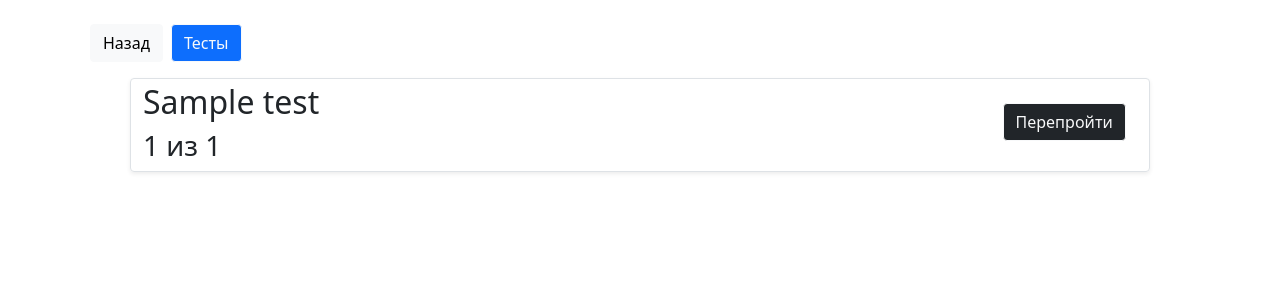
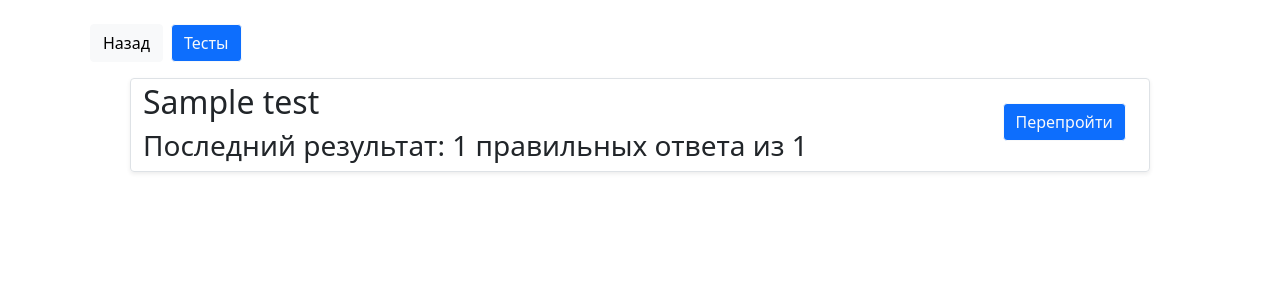
Before and after one commit to esl-portal/ESL-portal, a Django app: page /profile/completed/ in a window 1280 px wide. Shown: the part 73-373 px from the top of the page. Run offline with Django 3.2, Linux system fonts and the light colour scheme; a user stored in the database is signed in; tables that the repository leaves empty hold one stand-in row (values such as "Sample post"); some libraries are stand-ins or nearby versions; some web fonts are replaced.

Commit message:
Added more text to completed tests page & changed restart button color

```diff
--- a/esl_portal/esl_app/templates/esl_app/completed.html
+++ b/esl_portal/esl_app/templates/esl_app/completed.html
@@ -48,11 +48,11 @@
         {% for completion in completions %}
             <div class="row border rounded mx-5 my-3 completion align-self-center shadow-sm">
                 <div class="col-10">
-                    <h2 class="mt-1">{{ completion.test.test_name }}</h2>
-                    <h3>{{ completion.num_of_correct }} из {{ completion.test.questions.count }}</h3>
+                    <h2 class="mt-1 fw-normal">{{ completion.test.test_name }}</h2>
+                    <h3 class="fw-normal">Последний результат: {{ completion.num_of_correct }} правильных ответа из {{ completion.test.questions.count }}</h3>
                 </div>
                 <div class="col-2 text-center align-items-center">
-                    <a role="button" class="btn btn-dark btn-outline-light mt-4 restart-button" href="{% url 'test' test_id=completion.test_id %}">Перепройти</a>
+                    <a role="button" class="btn btn-primary btn-outline-light mt-4 restart-button" href="{% url 'test' test_id=completion.test_id %}">Перепройти</a>
                 </div>
             </div>
         {% endfor %}
```
